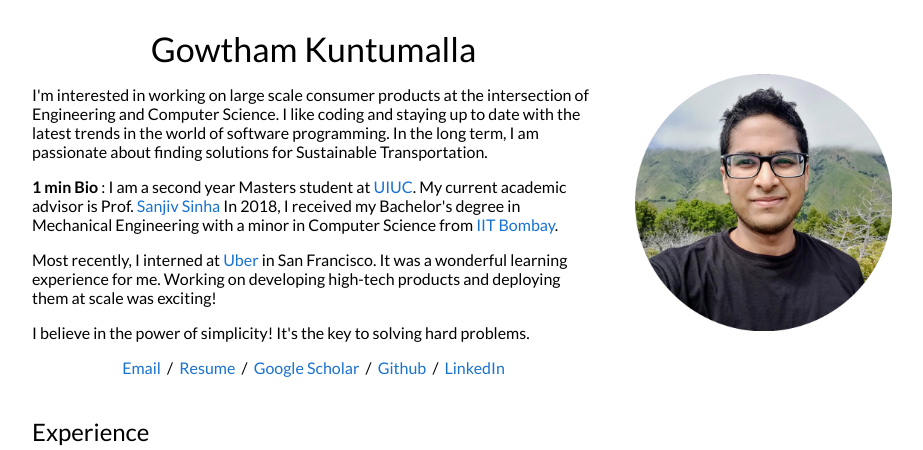
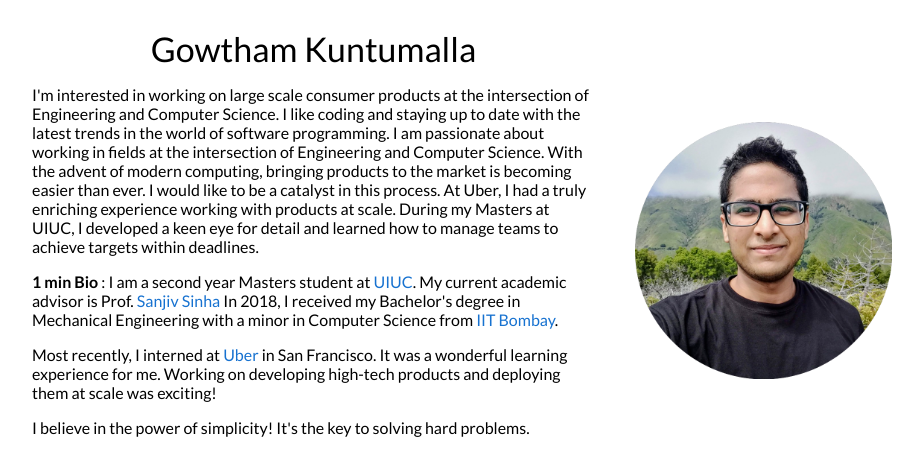
Before and after one commit to gowthamkuntumalla/gowthamkuntumalla.github.io, a plain HTML site: page index.html in a window 1280 px wide. Shown: the top 450 px of the page, without its empty margins (178-1101 px from the left). Drawn offline with Linux system fonts and the light colour scheme.

Commit message:
Update index.html

```diff
--- a/index.html
+++ b/index.html
@@ -106,7 +106,9 @@
 
 	      <p> I'm interested in working on large scale consumer products at the intersection of Engineering and Computer Science.
 		  I like coding and staying up to date with the latest trends in the world of software programming.
-		  In the long term, I am passionate about finding solutions for Sustainable Transportation.</p>
+		  I am passionate about working in fields at the intersection of Engineering and Computer Science.
+		  With the advent of modern computing, bringing products to the market is becoming easier than ever. I would like to be a catalyst in this process.
+		  At Uber, I had a truly enriching experience working with products at scale. During my Masters at UIUC, I developed a keen eye for detail and learned how to manage teams to achieve targets within deadlines.</p>
 
 	      <p><strong> 1 min Bio </strong>: I am a second year Masters student at <a href="https://www.illinois.edu/">UIUC</a>. My current academic advisor is Prof. <a href="https://mechanical.illinois.edu/directory/faculty/sanjiv">Sanjiv Sinha</a>
 		      In 2018, I received my Bachelor's degree in Mechanical Engineering with a minor in Computer Science from <a href="http://www.iitb.ac.in/">IIT Bombay</a>.
```
